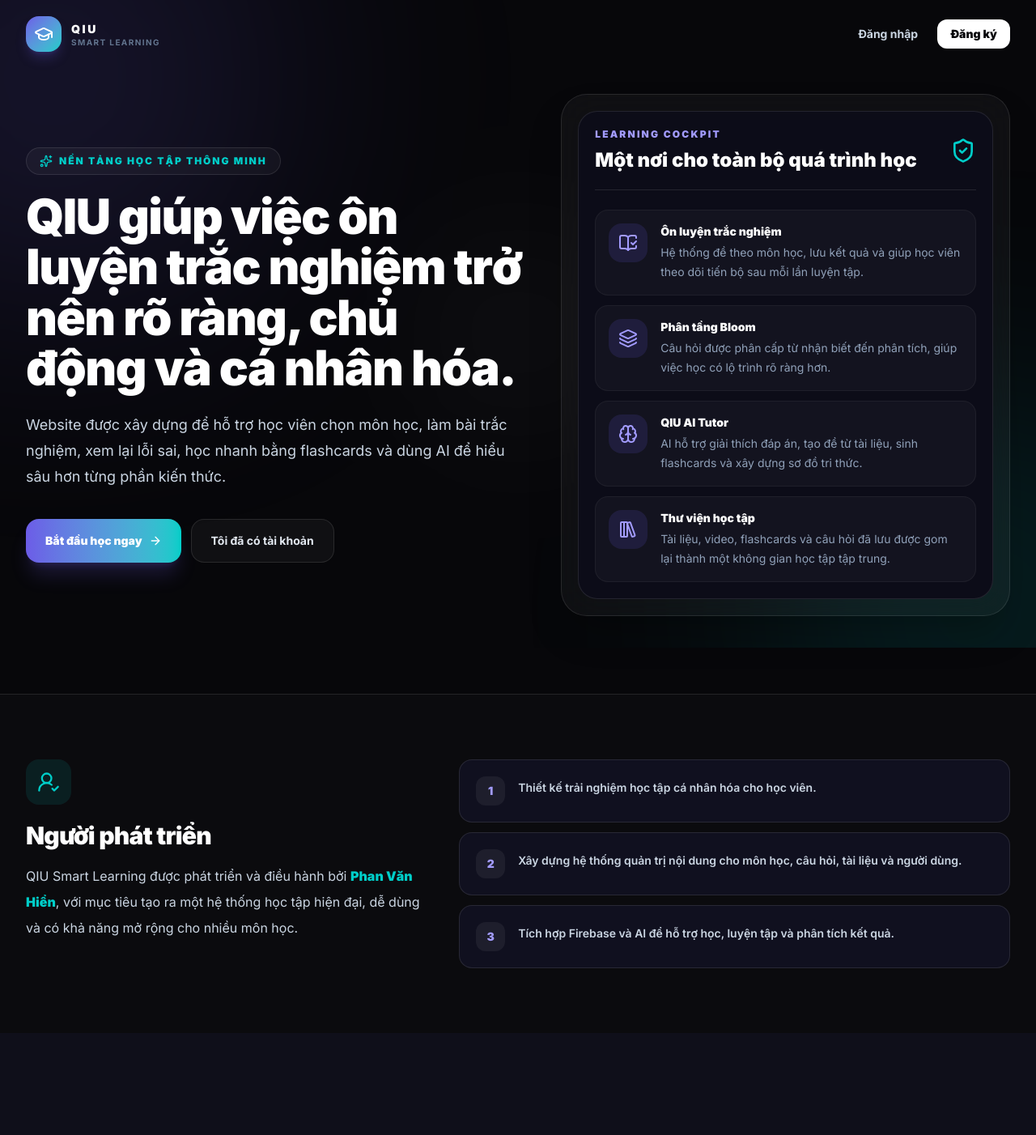
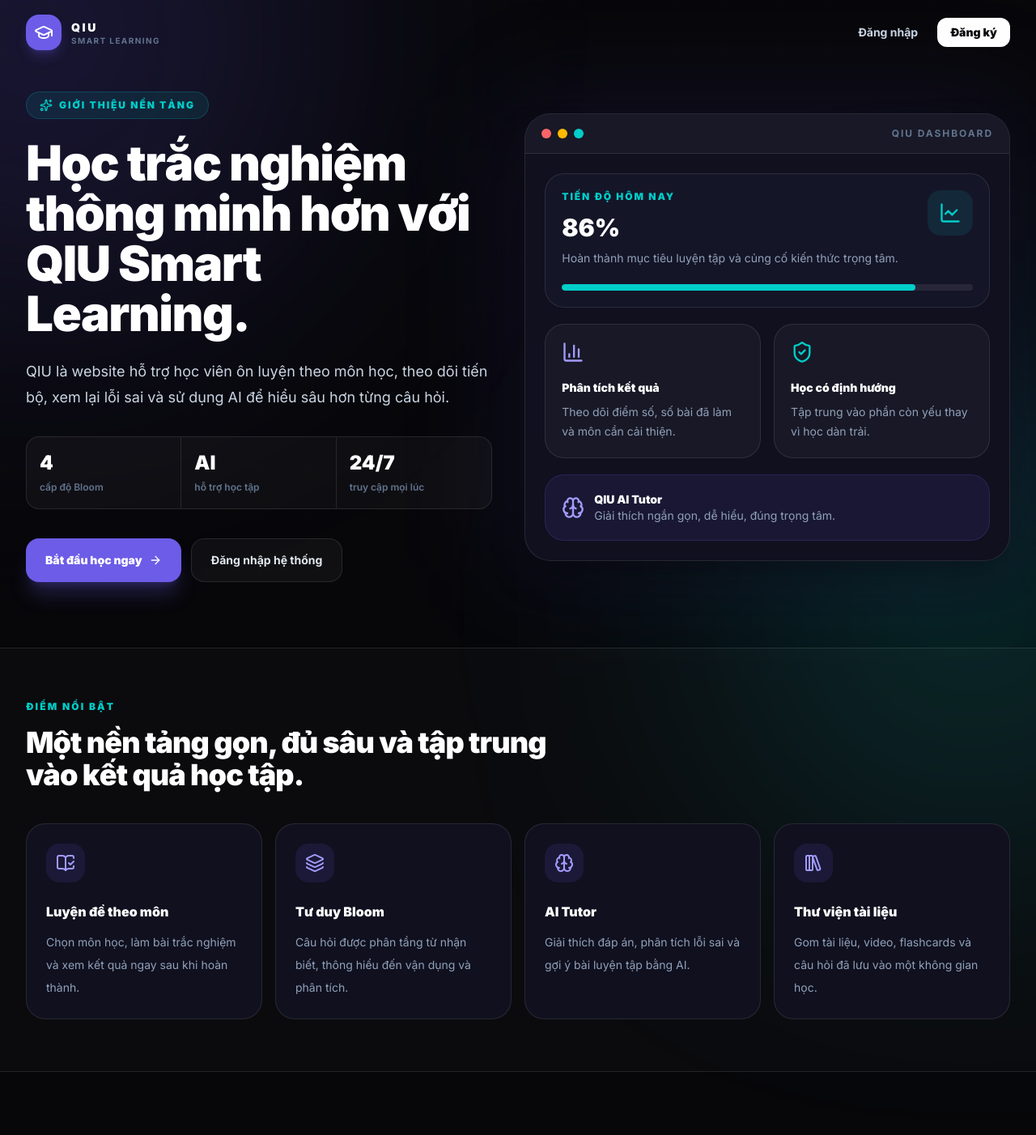
Before and after one commit to hien10122005/hoc-trac-nghiem, a Next.js app: page /about in a window 1280 px wide. Shown: the top 1402 px of the page at 81% size. Before the commit the page ends 1276 px from the top, so only its background shows below. Built offline with nearby package versions, Linux system fonts and the light colour scheme.

Commit message:
Redesign about page

```diff
--- a/src/app/about/page.tsx
+++ b/src/app/about/page.tsx
@@ -2,11 +2,14 @@ import type { Metadata } from "next";
 import Link from "next/link";
 import {
   ArrowRight,
+  BarChart3,
   BookOpenCheck,
   Brain,
+  CheckCircle2,
   GraduationCap,
   Layers3,
   LibraryBig,
+  LineChart,
   ShieldCheck,
   Sparkles,
   UserRoundCheck,
@@ -18,51 +21,53 @@ export const metadata: Metadata = {
     "Tìm hiểu QIU Smart Learning, nền tảng ôn luyện trắc nghiệm, flashcard, thư viện tài liệu và AI Tutor do Phan Văn Hiển phát triển.",
 };
 
-const highlights = [
+const features = [
   {
-    title: "Ôn luyện trắc nghiệm",
-    description:
-      "Hệ thống đề theo môn học, lưu kết quả và giúp học viên theo dõi tiến bộ sau mỗi lần luyện tập.",
+    title: "Luyện đề theo môn",
+    description: "Chọn môn học, làm bài trắc nghiệm và xem kết quả ngay sau khi hoàn thành.",
     icon: BookOpenCheck,
   },
   {
-    title: "Phân tầng Bloom",
-    description:
-      "Câu hỏi được phân cấp từ nhận biết đến phân tích, giúp việc học có lộ trình rõ ràng hơn.",
+    title: "Tư duy Bloom",
+    description: "Câu hỏi được phân tầng từ nhận biết, thông hiểu đến vận dụng và phân tích.",
     icon: Layers3,
   },
   {
-    title: "QIU AI Tutor",
-    description:
-      "AI hỗ trợ giải thích đáp án, tạo đề từ tài liệu, sinh flashcards và xây dựng sơ đồ tri thức.",
+    title: "AI Tutor",
+    description: "Giải thích đáp án, phân tích lỗi sai và gợi ý bài luyện tập bằng AI.",
     icon: Brain,
   },
   {
-    title: "Thư viện học tập",
-    description:
-      "Tài liệu, video, flashcards và câu hỏi đã lưu được gom lại thành một không gian học tập tập trung.",
+    title: "Thư viện tài liệu",
+    description: "Gom tài liệu, video, flashcards và câu hỏi đã lưu vào một không gian học.",
     icon: LibraryBig,
   },
 ];
 
+const stats = [
+  { value: "4", label: "cấp độ Bloom" },
+  { value: "AI", label: "hỗ trợ học tập" },
+  { value: "24/7", label: "truy cập mọi lúc" },
+];
+
 const developerNotes = [
-  "Thiết kế trải nghiệm học tập cá nhân hóa cho học viên.",
-  "Xây dựng hệ thống quản trị nội dung cho môn học, câu hỏi, tài liệu và người dùng.",
-  "Tích hợp Firebase và AI để hỗ trợ học, luyện tập và phân tích kết quả.",
+  "Xây dựng trải nghiệm học tập rõ ràng, hiện đại và dễ tiếp cận cho học viên.",
+  "Phát triển hệ thống quản trị môn học, câu hỏi, tài liệu, flashcards và người dùng.",
+  "Tích hợp Firebase cùng AI để hỗ trợ luyện tập, phân tích kết quả và cá nhân hóa lộ trình.",
 ];
 
 export default function AboutPage() {
   return (
     <main className="min-h-[100dvh] overflow-hidden bg-[#07070a] text-[#f0f0fd] selection:bg-[#6c5ce7]/30">
-      <div className="pointer-events-none fixed inset-0 overflow-hidden">
-        <div className="absolute left-[-12rem] top-[-10rem] h-[32rem] w-[32rem] rounded-full bg-[#6c5ce7]/20 blur-[140px]" />
-        <div className="absolute bottom-[-12rem] right-[-10rem] h-[30rem] w-[30rem] rounded-full bg-[#00cec9]/16 blur-[140px]" />
-        <div className="absolute left-1/2 top-1/3 h-[18rem] w-[18rem] -translate-x-1/2 rounded-full bg-white/[0.03] blur-[90px]" />
+      <div className="pointer-events-none fixed inset-0">
+        <div className="absolute inset-0 bg-[linear-gradient(rgba(255,255,255,0.035)_1px,transparent_1px),linear-gradient(90deg,rgba(255,255,255,0.035)_1px,transparent_1px)] bg-[size:64px_64px] opacity-30" />
+        <div className="absolute left-[-18rem] top-[-18rem] h-[42rem] w-[42rem] rounded-full bg-[#6c5ce7]/20 blur-[150px]" />
+        <div className="absolute bottom-[-16rem] right-[-14rem] h-[38rem] w-[38rem] rounded-full bg-[#00cec9]/16 blur-[150px]" />
       </div>
 
-      <header className="relative z-10 mx-auto flex max-w-7xl items-center justify-between px-5 py-5 md:px-8">
-        <Link href="/login" className="flex items-center gap-3">
-          <div className="flex h-11 w-11 items-center justify-center rounded-2xl bg-gradient-to-br from-[#6c5ce7] to-[#00cec9] shadow-lg shadow-[#6c5ce7]/25">
+      <header className="relative z-10 mx-auto flex h-20 max-w-7xl items-center justify-between px-5 md:px-8">
+        <Link href="/about" className="flex items-center gap-3">
+          <div className="flex h-11 w-11 items-center justify-center rounded-2xl bg-[#6c5ce7] shadow-lg shadow-[#6c5ce7]/25">
             <GraduationCap className="h-6 w-6 text-white" />
           </div>
           <div className="leading-tight">
@@ -89,26 +94,35 @@ export default function AboutPage() {
         </nav>
       </header>
 
-      <section className="relative z-10 mx-auto grid min-h-[calc(100dvh-84px)] max-w-7xl items-center gap-12 px-5 pb-16 pt-8 md:grid-cols-[1.05fr_0.95fr] md:px-8 md:pb-24">
-        <div className="max-w-3xl">
-          <div className="mb-5 inline-flex items-center gap-2 rounded-full border border-white/10 bg-white/[0.04] px-4 py-2 text-xs font-black uppercase tracking-[0.16em] text-[#00cec9]">
+      <section className="relative z-10 mx-auto grid min-h-[calc(100dvh-80px)] max-w-7xl items-center gap-10 px-5 pb-16 pt-8 md:grid-cols-[0.98fr_1.02fr] md:px-8 md:pb-20">
+        <div>
+          <div className="mb-6 inline-flex items-center gap-2 rounded-full border border-[#00cec9]/20 bg-[#00cec9]/10 px-4 py-2 text-xs font-black uppercase tracking-[0.16em] text-[#00cec9]">
             <Sparkles className="h-4 w-4" />
-            Nền tảng học tập thông minh
+            Giới thiệu nền tảng
           </div>
 
-          <h1 className="text-4xl font-black leading-[1.04] tracking-tight text-white md:text-6xl">
-            QIU giúp việc ôn luyện trắc nghiệm trở nên rõ ràng, chủ động và cá nhân hóa.
+          <h1 className="max-w-3xl text-4xl font-black leading-[1.03] tracking-tight text-white md:text-6xl">
+            Học trắc nghiệm thông minh hơn với QIU Smart Learning.
           </h1>
 
           <p className="mt-6 max-w-2xl text-base leading-8 text-slate-300 md:text-lg">
-            Website được xây dựng để hỗ trợ học viên chọn môn học, làm bài trắc nghiệm, xem lại lỗi sai,
-            học nhanh bằng flashcards và dùng AI để hiểu sâu hơn từng phần kiến thức.
+            QIU là website hỗ trợ học viên ôn luyện theo môn học, theo dõi tiến bộ, xem lại lỗi sai
+            và sử dụng AI để hiểu sâu hơn từng câu hỏi.
           </p>
+
+          <div className="mt-8 grid max-w-xl grid-cols-3 overflow-hidden rounded-2xl border border-white/10 bg-white/[0.035]">
+            {stats.map((item) => (
+              <div key={item.label} className="border-r border-white/10 p-4 last:border-r-0">
+                <p className="text-2xl font-black text-white">{item.value}</p>
+                <p className="mt-1 text-xs font-semibold leading-5 text-slate-500">{item.label}</p>
+              </div>
+            ))}
+          </div>
 
           <div className="mt-9 flex flex-col gap-3 sm:flex-row">
             <Link
               href="/register"
-              className="inline-flex items-center justify-center gap-2 rounded-2xl bg-gradient-to-r from-[#6c5ce7] to-[#00cec9] px-6 py-4 text-sm font-black text-white shadow-xl shadow-[#6c5ce7]/20 transition-transform active:scale-[0.98]"
+              className="inline-flex items-center justify-center gap-2 rounded-2xl bg-[#6c5ce7] px-6 py-4 text-sm font-black text-white shadow-xl shadow-[#6c5ce7]/25 transition-colors hover:bg-[#5b4bc4] active:scale-[0.98]"
             >
               Bắt đầu học ngay
               <ArrowRight className="h-4 w-4" />
@@ -117,71 +131,149 @@ export default function AboutPage() {
               href="/login"
               className="inline-flex items-center justify-center rounded-2xl border border-white/10 bg-white/[0.04] px-6 py-4 text-sm font-bold text-slate-200 transition-colors hover:bg-white/[0.08]"
             >
-              Tôi đã có tài khoản
+              Đăng nhập hệ thống
             </Link>
           </div>
         </div>
 
         <div className="relative">
-          <div className="rounded-[2rem] border border-white/10 bg-white/[0.04] p-5 shadow-2xl shadow-black/30 backdrop-blur-xl">
-            <div className="rounded-[1.5rem] border border-white/10 bg-[#0c0c18] p-5">
-              <div className="flex items-center justify-between border-b border-white/10 pb-5">
-                <div>
-                  <p className="text-xs font-black uppercase tracking-[0.18em] text-[#a29bfe]">
-                    Learning cockpit
+          <div className="absolute -inset-6 rounded-[2.5rem] bg-[#6c5ce7]/10 blur-3xl" />
+          <div className="relative overflow-hidden rounded-[2rem] border border-white/10 bg-[#10101f] shadow-2xl shadow-black/40">
+            <div className="flex items-center justify-between border-b border-white/10 bg-white/[0.03] px-5 py-4">
+              <div className="flex items-center gap-2">
+                <div className="h-3 w-3 rounded-full bg-red-400" />
+                <div className="h-3 w-3 rounded-full bg-amber-400" />
+                <div className="h-3 w-3 rounded-full bg-[#00cec9]" />
+              </div>
+              <p className="text-xs font-bold uppercase tracking-[0.16em] text-slate-500">
+                QIU dashboard
               </p>
-                  <h2 className="mt-2 text-2xl font-black text-white">Một nơi cho toàn bộ quá trình học</h2>
-                </div>
-                <ShieldCheck className="h-8 w-8 text-[#00cec9]" />
             </div>
 
-              <div className="mt-6 grid gap-3">
-                {highlights.map((item) => (
-                  <div
-                    key={item.title}
-                    className="grid grid-cols-[3rem_1fr] gap-4 rounded-2xl border border-white/5 bg-white/[0.03] p-4"
-                  >
-                    <div className="flex h-12 w-12 items-center justify-center rounded-2xl bg-[#6c5ce7]/14 text-[#a29bfe]">
-                      <item.icon className="h-6 w-6" />
+            <div className="grid gap-5 p-5 md:p-6">
+              <div className="rounded-3xl border border-white/10 bg-[#151528] p-5">
+                <div className="flex items-start justify-between gap-4">
+                  <div>
+                    <p className="text-xs font-black uppercase tracking-[0.16em] text-[#00cec9]">
+                      Tiến độ hôm nay
+                    </p>
+                    <h2 className="mt-3 text-3xl font-black text-white">86%</h2>
+                    <p className="mt-2 text-sm leading-6 text-slate-400">
+                      Hoàn thành mục tiêu luyện tập và củng cố kiến thức trọng tâm.
+                    </p>
                   </div>
-                    <div>
-                      <h3 className="text-sm font-black text-white">{item.title}</h3>
-                      <p className="mt-1 text-sm leading-6 text-slate-400">{item.description}</p>
+                  <div className="flex h-14 w-14 items-center justify-center rounded-2xl bg-[#00cec9]/10 text-[#00cec9]">
+                    <LineChart className="h-7 w-7" />
                   </div>
                 </div>
-                ))}
+                <div className="mt-5 h-2 overflow-hidden rounded-full bg-white/8">
+                  <div className="h-full w-[86%] rounded-full bg-[#00cec9]" />
+                </div>
+              </div>
+
+              <div className="grid gap-4 sm:grid-cols-2">
+                <div className="rounded-3xl border border-white/10 bg-white/[0.035] p-5">
+                  <BarChart3 className="h-7 w-7 text-[#a29bfe]" />
+                  <p className="mt-5 text-sm font-black text-white">Phân tích kết quả</p>
+                  <p className="mt-2 text-sm leading-6 text-slate-400">
+                    Theo dõi điểm số, số bài đã làm và môn cần cải thiện.
+                  </p>
+                </div>
+                <div className="rounded-3xl border border-white/10 bg-white/[0.035] p-5">
+                  <ShieldCheck className="h-7 w-7 text-[#00cec9]" />
+                  <p className="mt-5 text-sm font-black text-white">Học có định hướng</p>
+                  <p className="mt-2 text-sm leading-6 text-slate-400">
+                    Tập trung vào phần còn yếu thay vì học dàn trải.
+                  </p>
+                </div>
+              </div>
+
+              <div className="rounded-3xl border border-[#6c5ce7]/20 bg-[#6c5ce7]/10 p-5">
+                <div className="flex items-center gap-3">
+                  <Brain className="h-7 w-7 text-[#a29bfe]" />
+                  <div>
+                    <p className="text-sm font-black text-white">QIU AI Tutor</p>
+                    <p className="text-sm text-slate-400">Giải thích ngắn gọn, dễ hiểu, đúng trọng tâm.</p>
+                  </div>
+                </div>
               </div>
             </div>
           </div>
         </div>
       </section>
 
-      <section className="relative z-10 border-t border-white/10 bg-white/[0.02]">
-        <div className="mx-auto grid max-w-7xl gap-8 px-5 py-14 md:grid-cols-[0.85fr_1.15fr] md:px-8 md:py-20">
-          <div>
-            <div className="mb-5 flex h-14 w-14 items-center justify-center rounded-2xl bg-[#00cec9]/10 text-[#00cec9]">
+      <section className="relative z-10 border-y border-white/10 bg-white/[0.02]">
+        <div className="mx-auto max-w-7xl px-5 py-16 md:px-8">
+          <div className="max-w-2xl">
+            <p className="text-xs font-black uppercase tracking-[0.18em] text-[#00cec9]">
+              Điểm nổi bật
+            </p>
+            <h2 className="mt-4 text-3xl font-black tracking-tight text-white md:text-4xl">
+              Một nền tảng gọn, đủ sâu và tập trung vào kết quả học tập.
+            </h2>
+          </div>
+
+          <div className="mt-10 grid gap-4 md:grid-cols-2 lg:grid-cols-4">
+            {features.map((item) => (
+              <article
+                key={item.title}
+                className="rounded-3xl border border-white/10 bg-[#10101f] p-6 transition-colors hover:border-[#6c5ce7]/40"
+              >
+                <div className="flex h-12 w-12 items-center justify-center rounded-2xl bg-[#6c5ce7]/12 text-[#a29bfe]">
+                  <item.icon className="h-6 w-6" />
+                </div>
+                <h3 className="mt-6 text-base font-black text-white">{item.title}</h3>
+                <p className="mt-3 text-sm leading-7 text-slate-400">{item.description}</p>
+              </article>
+            ))}
+          </div>
+        </div>
+      </section>
+
+      <section className="relative z-10 mx-auto grid max-w-7xl gap-8 px-5 py-16 md:grid-cols-[0.9fr_1.1fr] md:px-8 md:py-20">
+        <div className="rounded-[2rem] border border-white/10 bg-[#10101f] p-7">
+          <div className="flex h-14 w-14 items-center justify-center rounded-2xl bg-[#00cec9]/10 text-[#00cec9]">
             <UserRoundCheck className="h-7 w-7" />
           </div>
-            <h2 className="text-3xl font-black tracking-tight text-white">Người phát triển</h2>
-            <p className="mt-4 max-w-xl text-base leading-8 text-slate-300">
+          <h2 className="mt-7 text-3xl font-black tracking-tight text-white">Người phát triển</h2>
+          <p className="mt-4 text-base leading-8 text-slate-300">
             QIU Smart Learning được phát triển và điều hành bởi{" "}
             <span className="font-black text-[#00cec9]">Phan Văn Hiển</span>, với mục tiêu tạo ra
             một hệ thống học tập hiện đại, dễ dùng và có khả năng mở rộng cho nhiều môn học.
           </p>
         </div>
 
-          <div className="grid gap-3">
-            {developerNotes.map((note, index) => (
+        <div className="grid gap-4">
+          {developerNotes.map((note) => (
             <div
               key={note}
-                className="flex gap-4 rounded-2xl border border-white/10 bg-[#10101f] p-5"
+              className="flex gap-4 rounded-3xl border border-white/10 bg-white/[0.035] p-5"
             >
-                <div className="flex h-9 w-9 shrink-0 items-center justify-center rounded-xl bg-white/[0.06] text-sm font-black text-[#a29bfe]">
-                  {index + 1}
-                </div>
+              <CheckCircle2 className="mt-1 h-5 w-5 shrink-0 text-[#00cec9]" />
               <p className="text-sm font-semibold leading-7 text-slate-300">{note}</p>
             </div>
           ))}
+        </div>
+      </section>
+
+      <section className="relative z-10 px-5 pb-16 md:px-8">
+        <div className="mx-auto max-w-7xl rounded-[2rem] border border-white/10 bg-[#6c5ce7] p-8 text-white md:p-10">
+          <div className="flex flex-col gap-6 md:flex-row md:items-center md:justify-between">
+            <div>
+              <h2 className="text-2xl font-black tracking-tight md:text-3xl">
+                Sẵn sàng trải nghiệm QIU?
+              </h2>
+              <p className="mt-3 max-w-2xl text-sm font-medium leading-7 text-white/80">
+                Tạo tài khoản học viên để bắt đầu ôn luyện, lưu tiến độ và sử dụng các công cụ học tập thông minh.
+              </p>
+            </div>
+            <Link
+              href="/register"
+              className="inline-flex shrink-0 items-center justify-center gap-2 rounded-2xl bg-white px-6 py-4 text-sm font-black text-[#07070a] transition-transform active:scale-[0.98]"
+            >
+              Tạo tài khoản
+              <ArrowRight className="h-4 w-4" />
+            </Link>
           </div>
         </div>
       </section>
```
Lines whose indentation alone changed are shown as unchanged.
